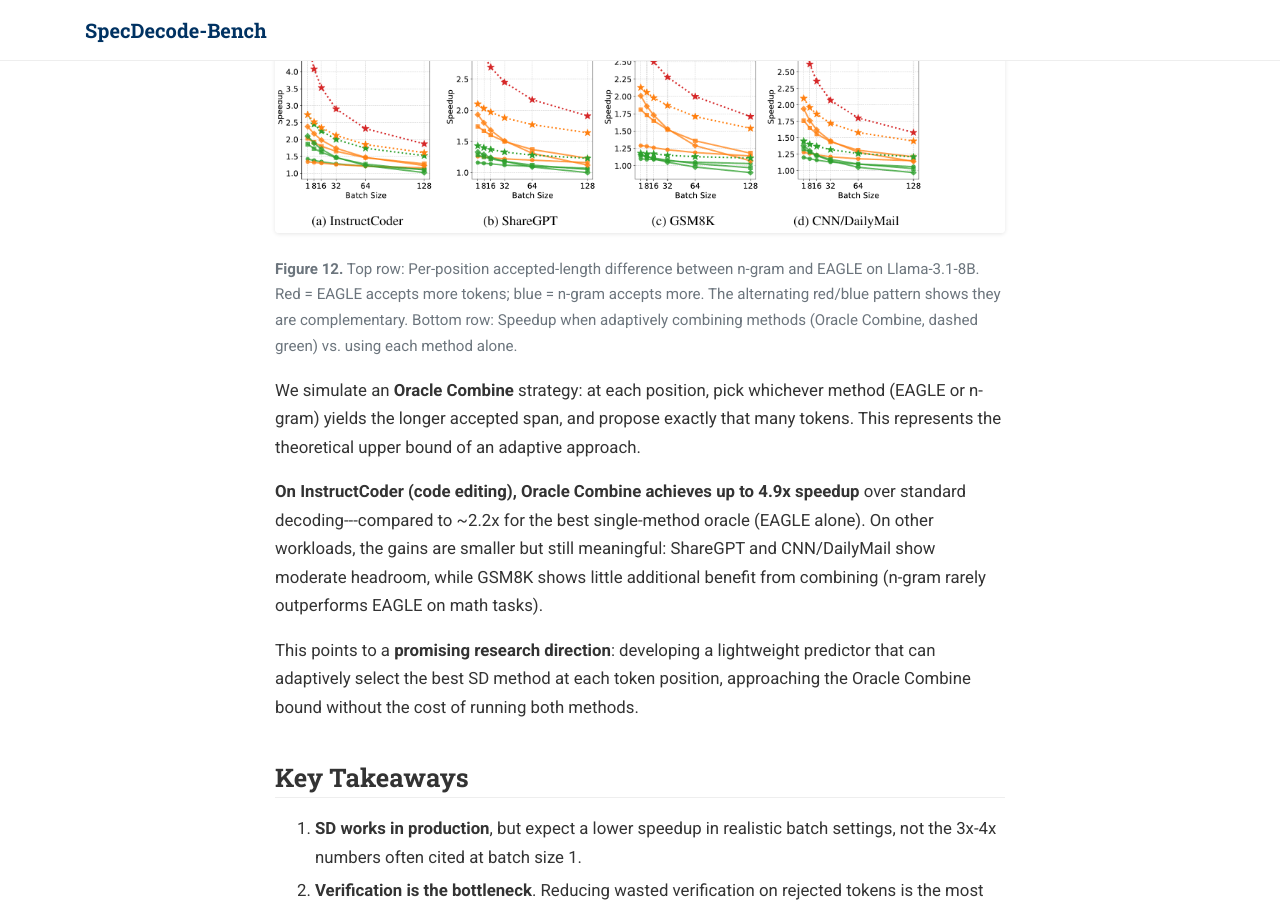
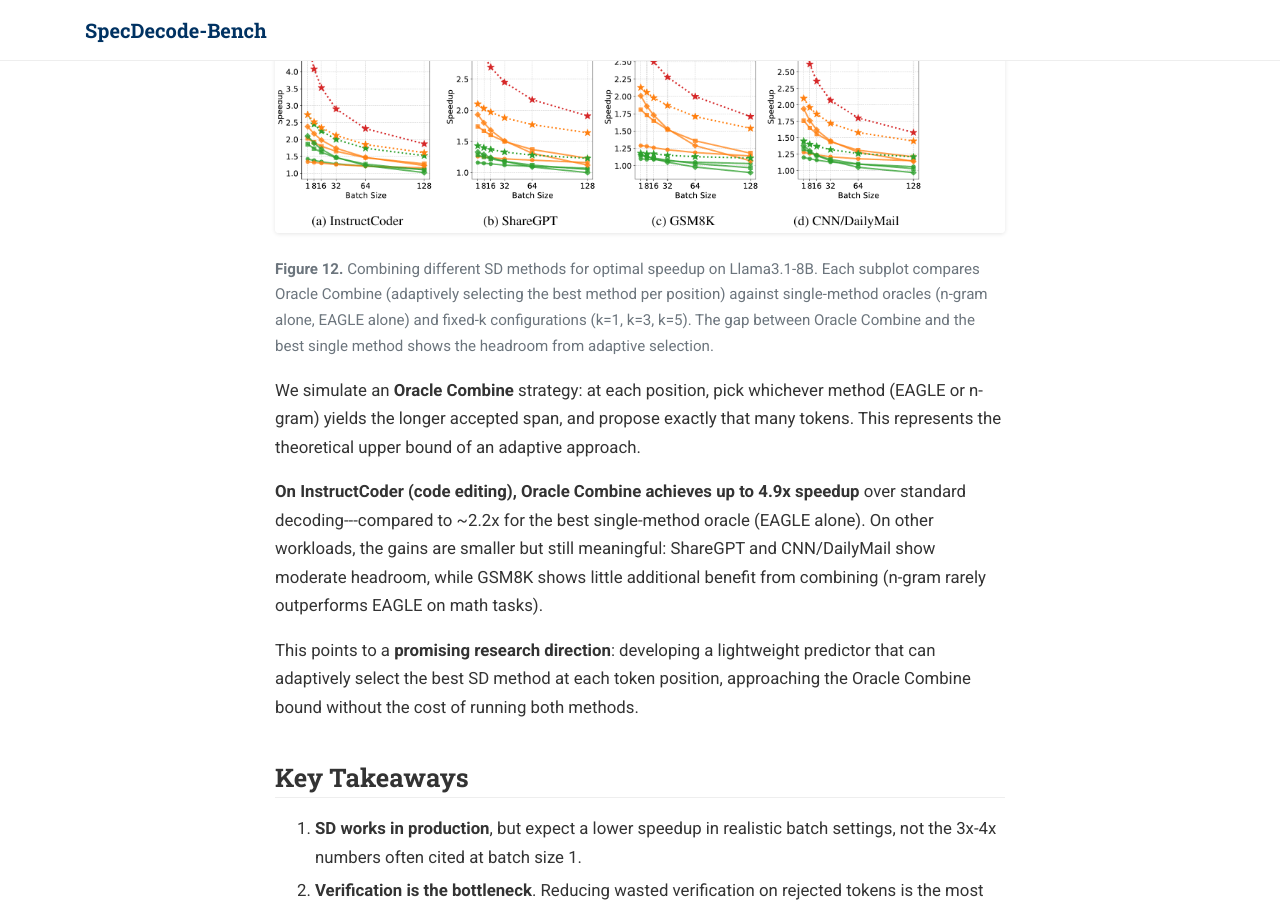
Before and after one commit to SpecDecode-Bench/specdecode-bench.github.io, a Jekyll site: the page built from index.md, in a window 1280 px wide and 900 px high, scrolled down 9797 px. Built offline with Jekyll 4.4.1, drawn with Linux system fonts in a browser that asks for light colours; a style sheet for code colours, icons or effects is not loaded.

Commit message:
fix caption

```diff
--- a/index.md
+++ b/index.md
@@ -184,7 +184,7 @@ Different SD methods are complementary. As shown in the per-position analysis, E
 ![Figure 12: Combining SD methods](assets/img/fig12.png)
 {: style="text-align: center;"}
 
-<p class="figure-caption"><strong>Figure 12.</strong> Top row: Per-position accepted-length difference between n-gram and EAGLE on Llama-3.1-8B. Red = EAGLE accepts more tokens; blue = n-gram accepts more. The alternating red/blue pattern shows they are complementary. Bottom row: Speedup when adaptively combining methods (Oracle Combine, dashed green) vs. using each method alone.</p>
+<p class="figure-caption"><strong>Figure 12.</strong> Combining different SD methods for optimal speedup on Llama3.1-8B. Each subplot compares Oracle Combine (adaptively selecting the best method per position) against single-method oracles (n-gram alone, EAGLE alone) and fixed-k configurations (k=1, k=3, k=5). The gap between Oracle Combine and the best single method shows the headroom from adaptive selection.</p>
 
 We simulate an **Oracle Combine** strategy: at each position, pick whichever method (EAGLE or n-gram) yields the longer accepted span, and propose exactly that many tokens. This represents the theoretical upper bound of an adaptive approach.
 
```
